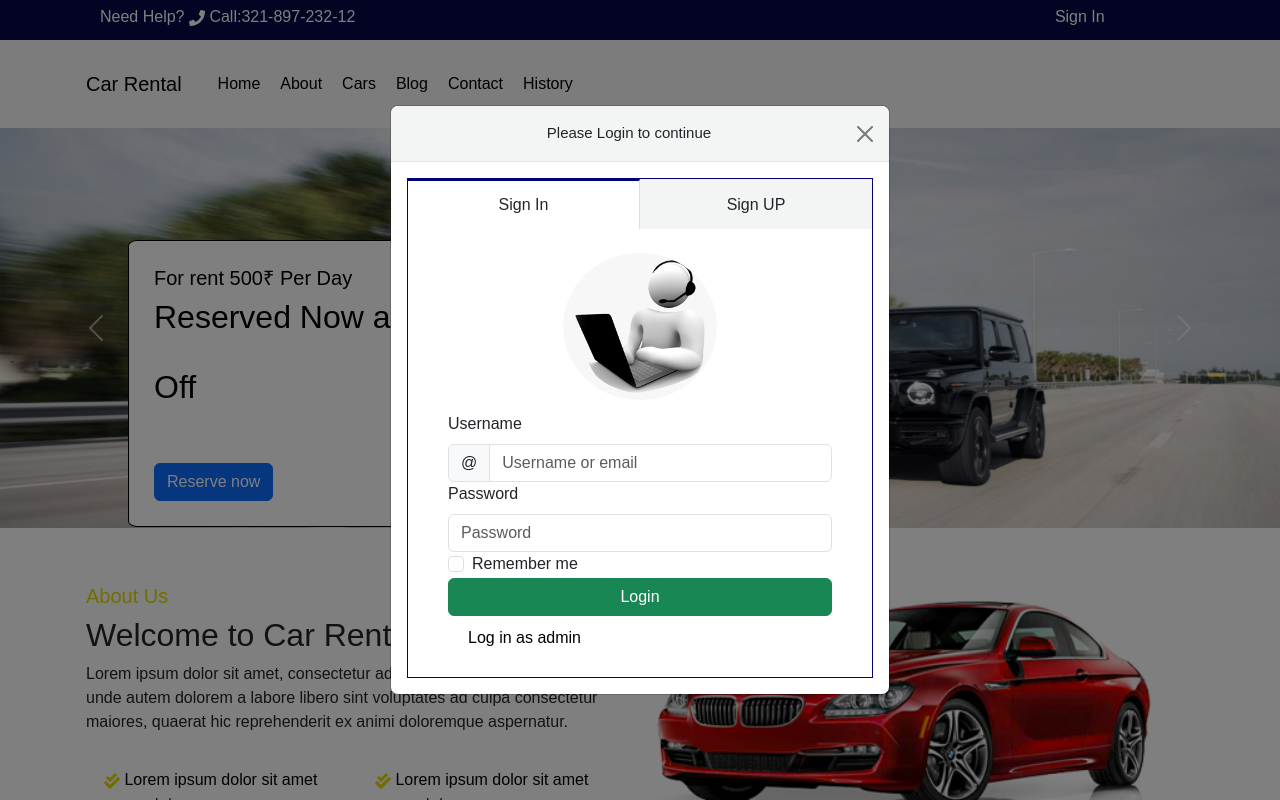
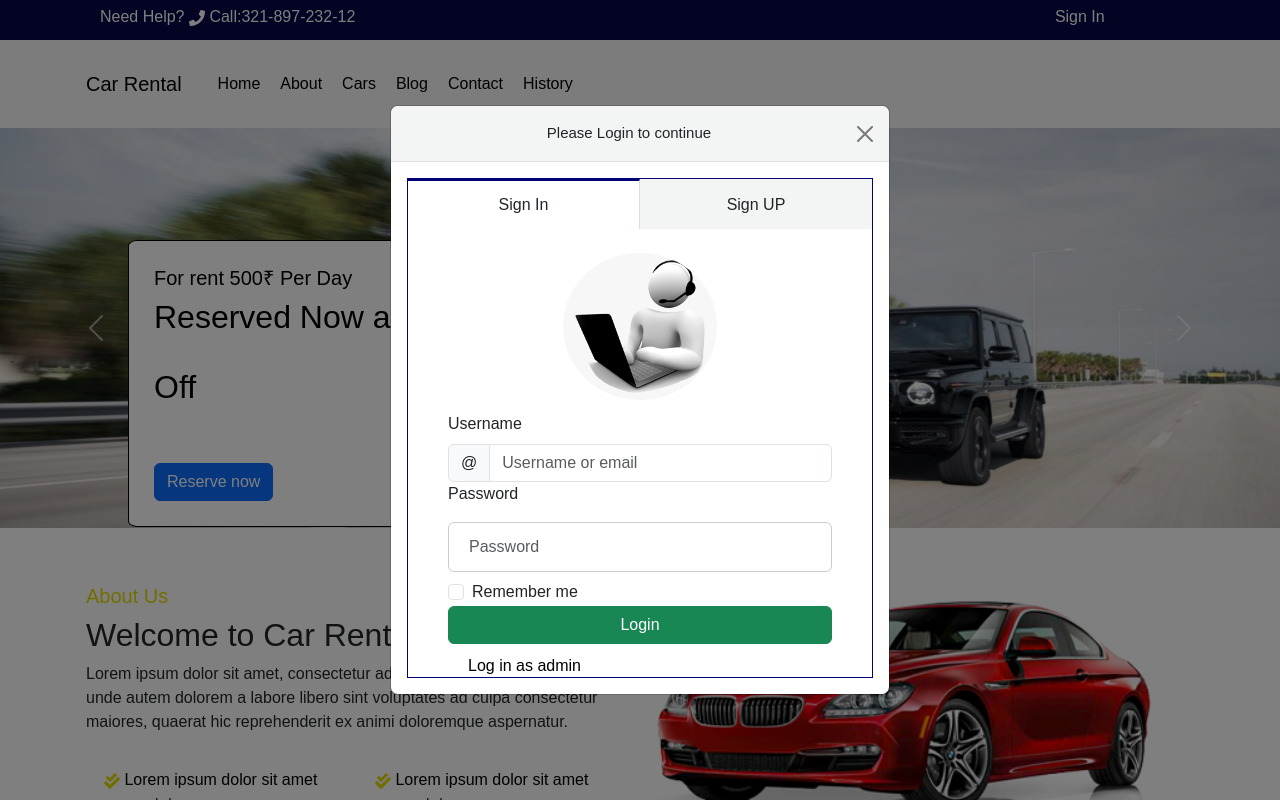
Before and after one commit to abhinavgadekar1134/Car_rental, a React (Create React App) app in the folder car_rental/: page / in a window 1280 px wide. Both pictures are taken after a click on the button "Sign In". Shown: the top 800 px of the page. Built offline with nearby package versions, Linux system fonts and the light colour scheme; no server answers; some icons are missing.

Commit message:
input field changes

```diff
--- a/car_rental/src/components/login/Login.jsx
+++ b/car_rental/src/components/login/Login.jsx
@@ -87,7 +87,7 @@ const Login = () => {
                         <Form.Label>Password</Form.Label>
                         <Form.Control
                             required
-                            type="text"
+                            type="password"
                             placeholder="Password"
                             onChange={(e) => setloginpassword(e.target.value)}
                             defaultValue=""
```
